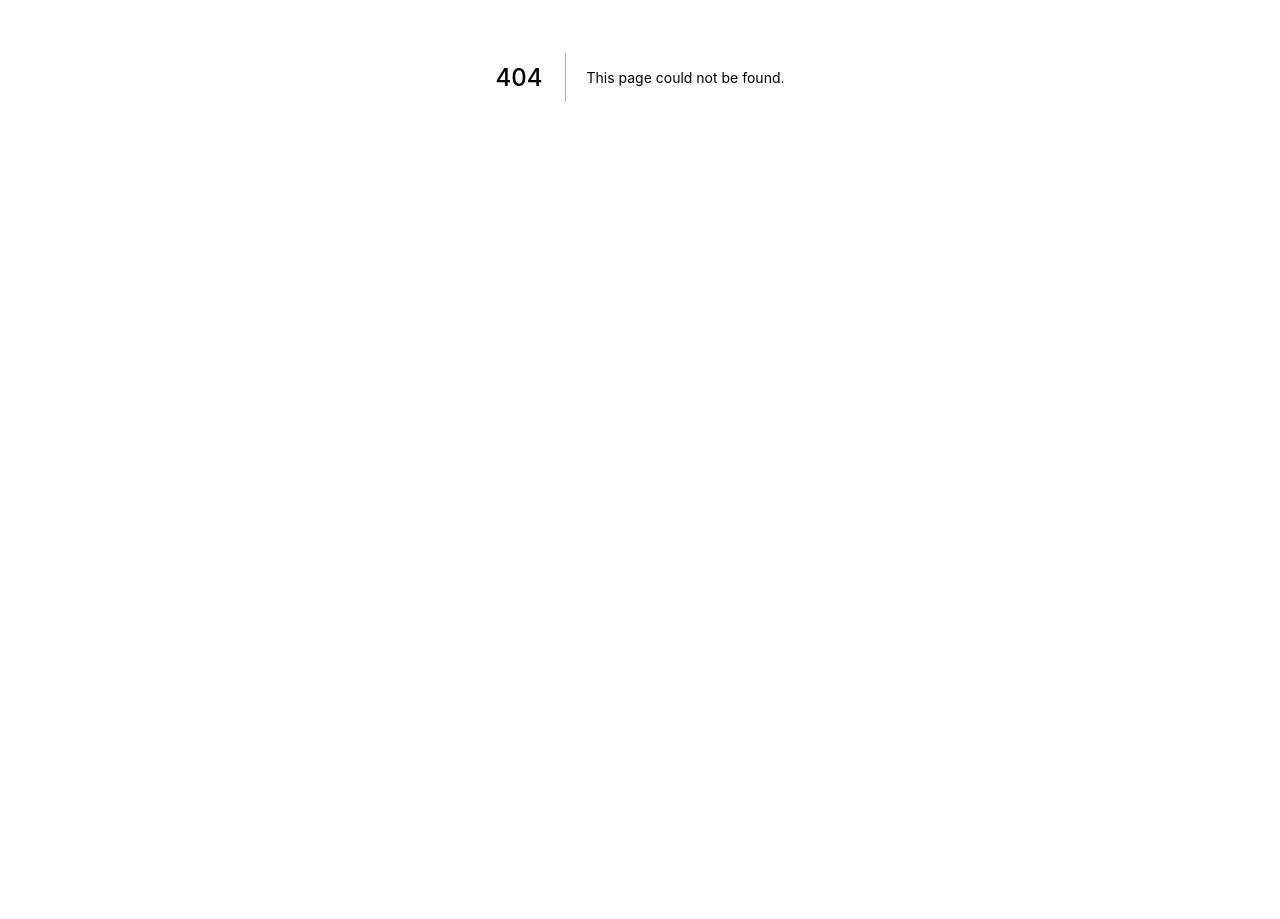
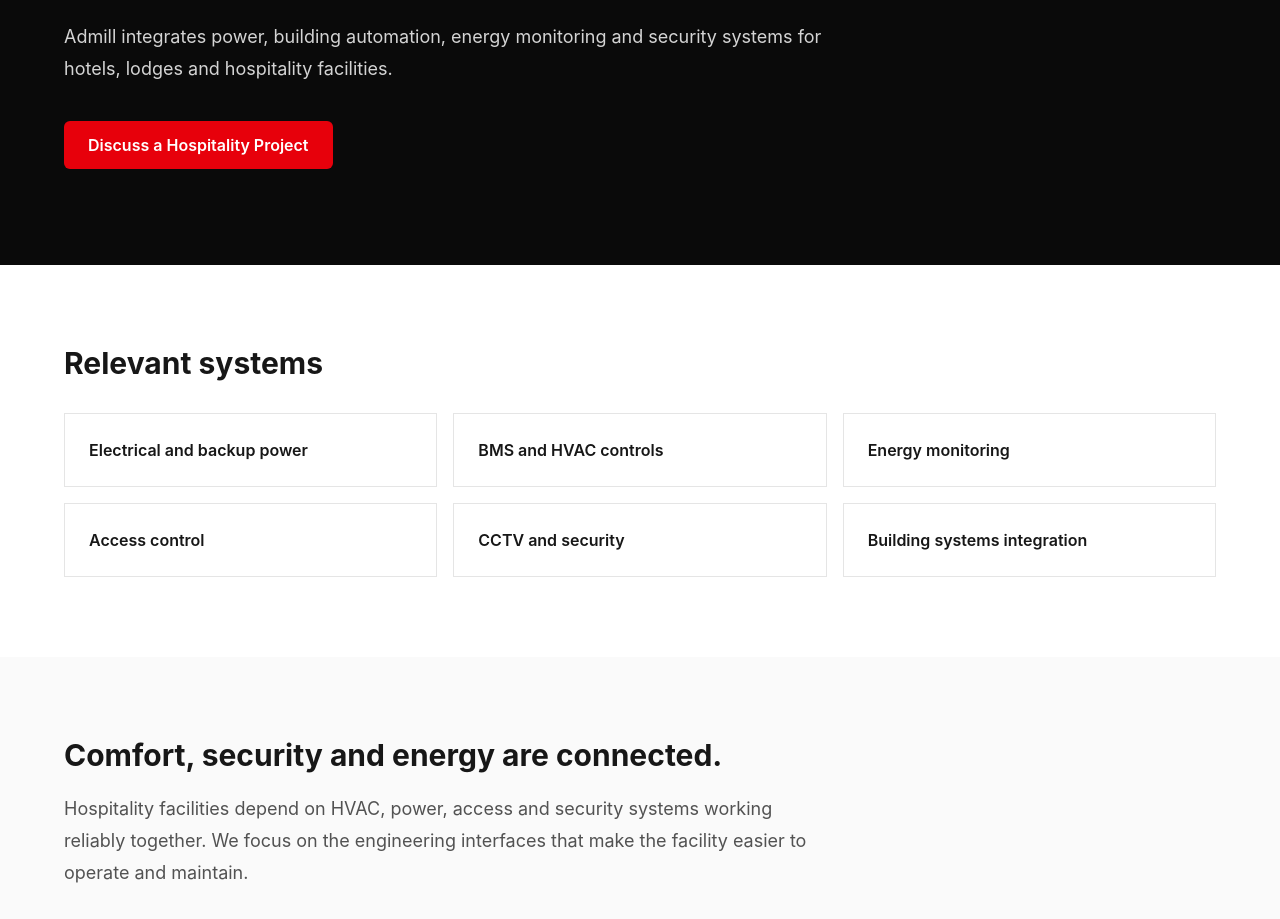
Before and after one commit to smokd/admill-landing, a Next.js app in the folder admill-landing-page/: page /industries/hospitality in a window 1280 px wide. Before the commit this address had no page. Shown: the part 323-1242 px from the top of the page. Before the commit the page ends 800 px from the top, so only its background shows below. Built offline with nearby package versions, Linux system fonts and the light colour scheme.

Commit message:
Add hospitality industry landing page

```diff
--- /dev/null
+++ b/admill-landing-page/app/industries/hospitality/page.tsx
@@ -0,0 +1,21 @@
+import type { Metadata } from "next";
+import Link from "next/link";
+
+export const metadata: Metadata = {
+  title: "Electrical & Building Systems for Hospitality in Zimbabwe",
+  description: "Electrical, BMS, energy, access control, CCTV and building systems for hotels and hospitality facilities in Zimbabwe.",
+  alternates: { canonical: "/industries/hospitality" },
+};
+
+const areas = ["Electrical and backup power", "BMS and HVAC controls", "Energy monitoring", "Access control", "CCTV and security", "Building systems integration"];
+
+export default function HospitalityPage() {
+  return (
+    <main className="min-h-screen bg-white text-neutral-900">
+      <section className="bg-neutral-950 px-6 py-24 text-white"><div className="mx-auto max-w-6xl"><p className="text-sm font-semibold uppercase tracking-[0.2em] text-red-400">Hospitality</p><h1 className="mt-5 max-w-4xl text-4xl font-bold md:text-6xl">Facility systems that support guest experience and operational efficiency.</h1><p className="mt-7 max-w-3xl text-lg leading-8 text-neutral-300">Admill integrates power, building automation, energy monitoring and security systems for hotels, lodges and hospitality facilities.</p><Link href="/#contact" className="mt-9 inline-block rounded-md bg-red-600 px-6 py-3 font-semibold">Discuss a Hospitality Project</Link></div></section>
+      <section className="px-6 py-20"><div className="mx-auto max-w-6xl"><h2 className="text-3xl font-bold">Relevant systems</h2><div className="mt-8 grid gap-4 md:grid-cols-3">{areas.map((x) => <div key={x} className="border border-neutral-200 p-6 font-semibold">{x}</div>)}</div></div></section>
+      <section className="bg-neutral-50 px-6 py-20"><div className="mx-auto max-w-6xl"><h2 className="text-3xl font-bold">Comfort, security and energy are connected.</h2><p className="mt-5 max-w-3xl text-lg leading-8 text-neutral-600">Hospitality facilities depend on HVAC, power, access and security systems working reliably together. We focus on the engineering interfaces that make the facility easier to operate and maintain.</p></div></section>
+      <section className="px-6 py-20"><div className="mx-auto max-w-6xl rounded-2xl bg-neutral-950 p-8 text-white md:p-12"><h2 className="text-3xl font-bold">Upgrading a hotel or lodge?</h2><p className="mt-4 max-w-2xl text-neutral-300">Share the property, existing infrastructure and project objectives and we can help scope the engineering requirement.</p><Link href="/#contact" className="mt-7 inline-block rounded-md bg-red-600 px-6 py-3 font-semibold">Request Engineering Consultation</Link></div></section>
+    </main>
+  );
+}
```
